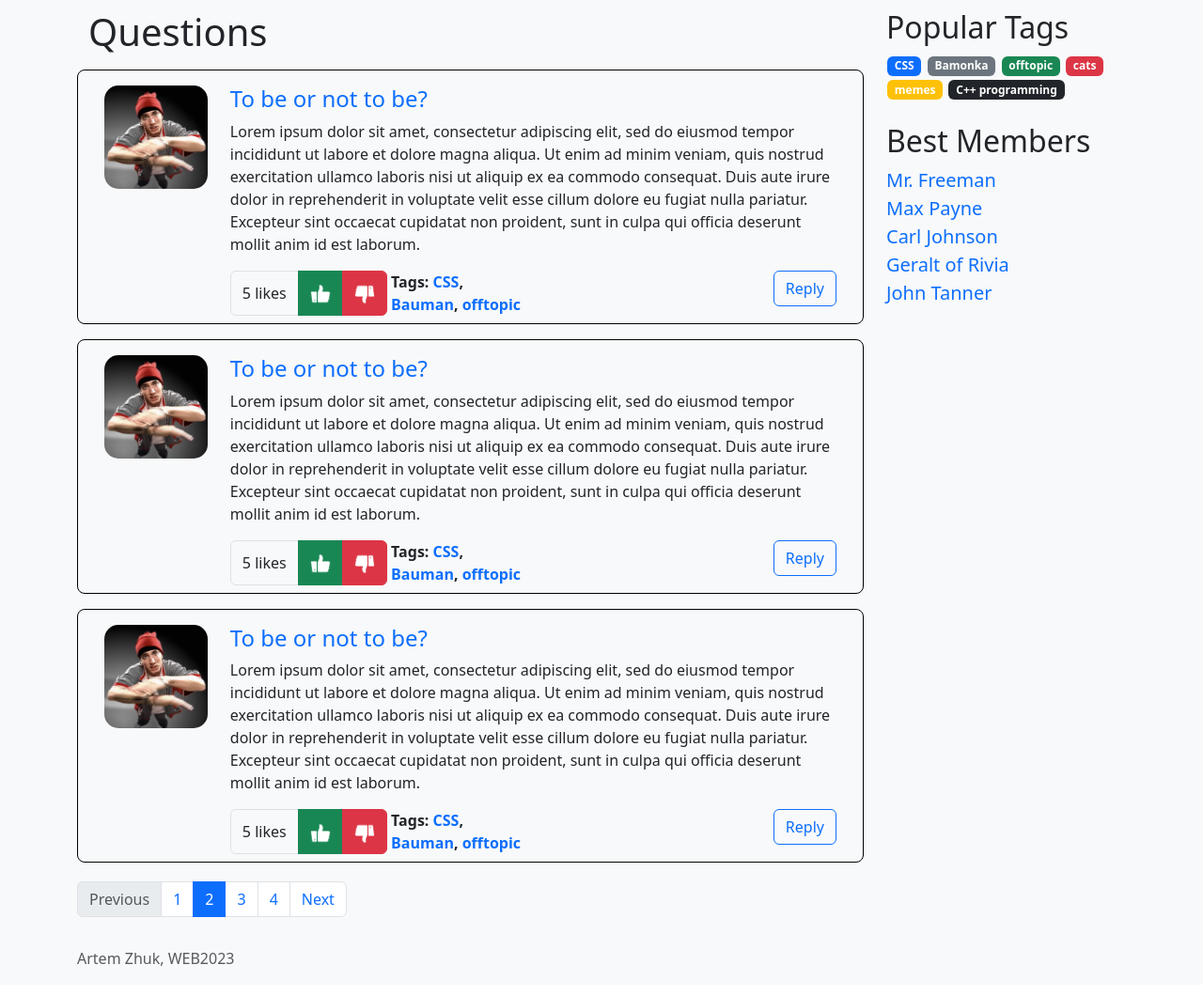
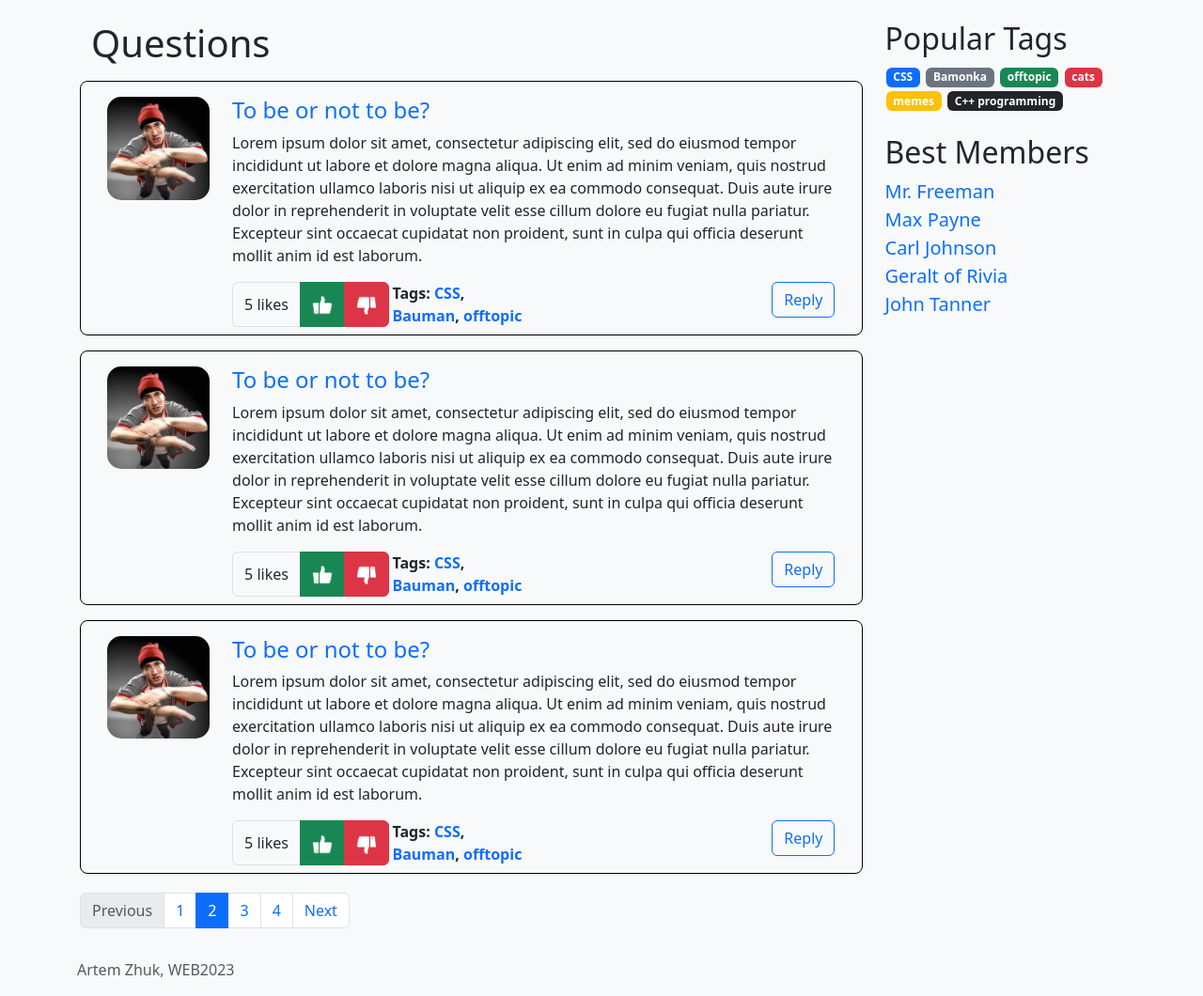
Before and after one commit to artmzhuk/TP-Web-QA, a Python web app: template templates/index.html in a window 1280 px wide. Shown: the part 62-1122 px from the top of the page at 94% size. Before the commit the page ends 1090 px from the top, so only its background shows below. Run offline with Jinja, Linux system fonts and the light colour scheme; the template is opened without the code that fills it, so the values that code supplies are empty; some libraries are stand-ins or nearby versions.

Commit message:
refactored container top padding

```diff
--- a/static/css/main.css
+++ b/static/css/main.css
@@ -7,7 +7,7 @@ a:not([class*="btn"]):hover {
 }
 
 
-main > .container {
+main > .container-lg {
     padding: 60px 15px 0;
 }
 
@@ -15,10 +15,6 @@ main > .container {
     max-width: 30px;
     margin-right: 5px;
 }
-
-/*.row-title {
-    margin-top: 25px;
-}*/
 
 .left-column {
     padding: 25px;
--- a/templates/index.html
+++ b/templates/index.html
@@ -50,7 +50,7 @@
 
 <!-- Begin page content -->
 <main class="">
-    <div class="container-lg mt-5">
+    <div class="container-lg">
         <div class="row mx-4 mx-lg-0">
             <div class="col-lg-9 pt-4">
                 <h1 class="">Questions</h1>
--- a/templates/login.html
+++ b/templates/login.html
@@ -50,7 +50,7 @@
 
 <!-- Begin page content -->
 <main class="">
-    <div class="container-lg mt-5">
+    <div class="container-lg">
         <div class="row mx-4 mx-lg-0">
             <div class="col-lg-9 left-column">
                 <div class="row text-center">
--- a/templates/newQuestion.html
+++ b/templates/newQuestion.html
@@ -50,7 +50,7 @@
 
 <!-- Begin page content -->
 <main class="">
-    <div class="container-lg mt-5">
+    <div class="container-lg">
         <div class="row mx-4 mx-lg-0">
             <div class="col-lg-9 pt-4">
                 <div class="row">
--- a/templates/question.html
+++ b/templates/question.html
@@ -50,7 +50,7 @@
 
 <!-- Begin page content -->
 <main class="">
-    <div class="container-lg mt-5">
+    <div class="container-lg">
         <div class="row mx-4 mx-lg-0">
             <div class="col-lg-9 pt-4">
                 <div class="row">
--- a/templates/register.html
+++ b/templates/register.html
@@ -50,7 +50,7 @@
 
 <!-- Begin page content -->
 <main class="">
-    <div class="container-lg mt-5">
+    <div class="container-lg">
         <div class="row mx-4 mx-lg-0">
             <div class="col-lg-9 left-column">
                 <div class="row">
```
